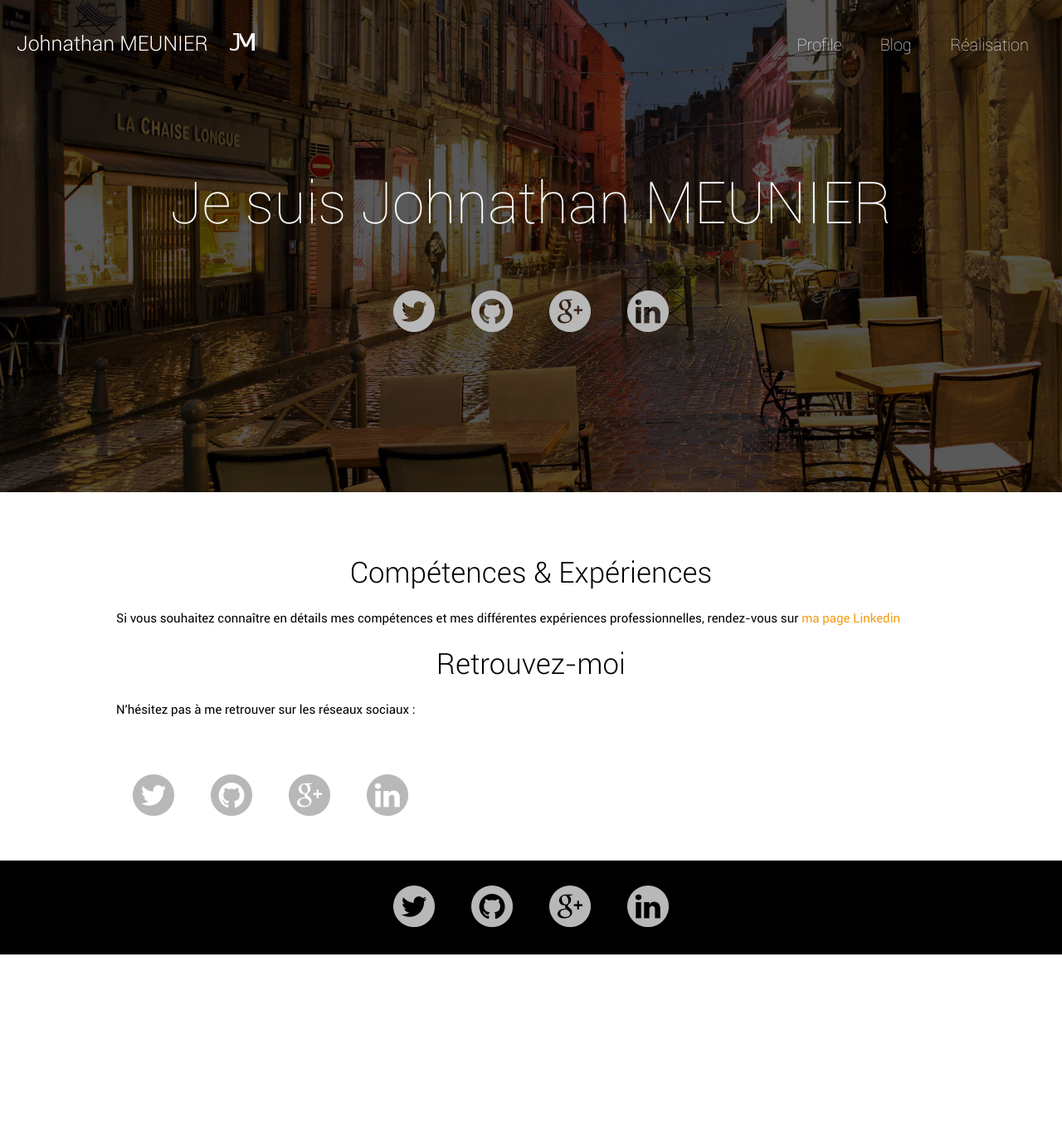
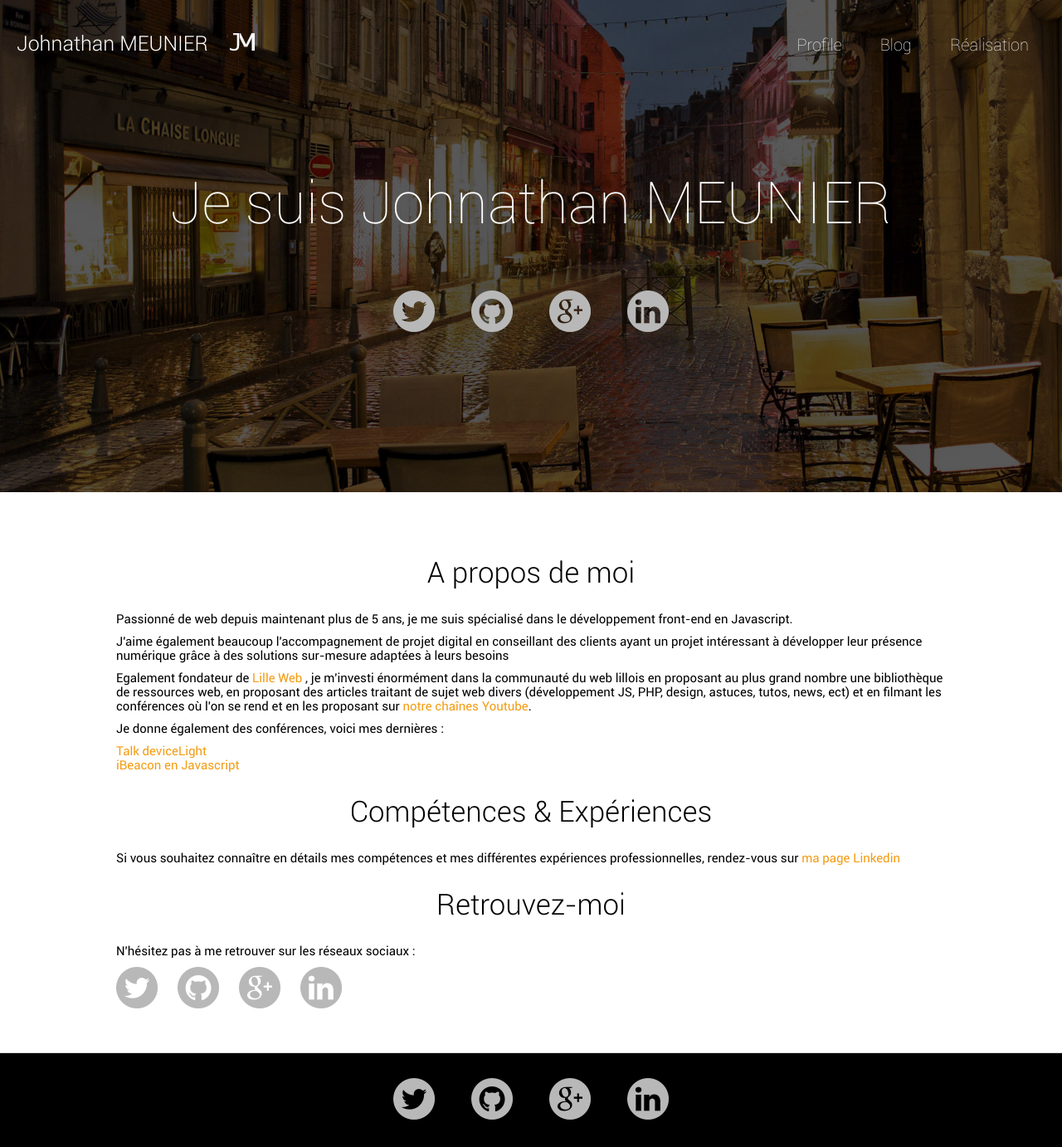
Before and after one commit to johnmeunier/johnathan.fr, a Jekyll site: the page built from profile/index.html, in a window 1280 px wide. Shown: the whole page at 83% size. Built offline with Jekyll 4.4.1, drawn with Linux system fonts in a browser that asks for light colours; before the commit the page ends 1150 px from its top, so only the background shows below that.

Commit message:
finish profile page

```diff
--- a/_sass/fonts.scss
+++ b/_sass/fonts.scss
@@ -50,9 +50,14 @@ h4{
   margin: 15px 0px;
 }
 
-p{
+p, li{
   font-family: 'RobotoRegular';
   font-size: 15px;
+  margin : 10px 0px;
+  line-height: 17px;
+}
+li{
+  margin : 0px;
 }
 
 .quote h3{
--- a/_sass/pageList.scss
+++ b/_sass/pageList.scss
@@ -42,3 +42,10 @@ ul.pagination{
     }
   }
 }
+
+.posts .socialNetwork{
+  margin : 0px;
+  i{
+    margin-left: 0px;
+  }
+}
--- a/blog/index.html
+++ b/blog/index.html
@@ -6,7 +6,7 @@ layout: pageTemplate
     {% for post in paginator.posts %}
       <article>
         <div class="post">
-          <h2 class="post_title"><a href="http://johnathan.fr/blog/_site{{ post.url }}">{{ post.title }}</a></h2>
+          <h2 class="post_title">{{ post.title }}</h2>
           <h4 class="post_date">{{ post.date | date_to_string }}</h4>
           <div class="shareTwitter">
 
--- a/profile/index.html
+++ b/profile/index.html
@@ -5,11 +5,24 @@ layout: pageTemplate
   <div class="posts">
     <article>
       <div class="post">
+        <h2> A propos de moi </h2>
+        <p> Passionné de web depuis maintenant plus de 5 ans, je me suis spécialisé dans le développement front-end en Javascript. </p>
+        <p> J'aime également beaucoup l'accompagnement de projet digital en conseillant des clients ayant un projet intéressant à développer leur présence numérique grâce à des solutions sur-mesure adaptées à leurs besoins </p>
+        <p> Egalement fondateur de <a href="http://www.lilleweb.fr"> Lille Web </a>, je m'investi énormément dans la communauté du web lillois en proposant au plus grand nombre une bibliothèque de ressources web, en proposant des articles traitant de sujet web divers (développement JS, PHP, design, astuces, tutos, news, ect) et en filmant les conférences où l'on se rend et en les proposant sur <a href="https://www.youtube.com/channel/UC7OVjzAqpBYqo5-pFC8At7g">notre chaînes Youtube</a>.</p>
+        <p> Je donne également des conférences, voici mes dernières : </p>
+        <ul>
+            {% for redaction in site.data.redactions.conferences %}
+              <li><a href="{{redaction[1].link}}">{{redaction[1].name}}</a></li>
+            {% endfor %}
+        </ul>
+
         <h2> Compétences & Expériences </h2>
         <p> Si vous souhaitez connaître en détails mes compétences et mes différentes expériences professionnelles, rendez-vous sur <a href="">ma page Linkedin </a>
+
         <h2> Retrouvez-moi </h2>
         <p> N'hésitez pas à me retrouver sur les réseaux sociaux : </p>
         {% include socialNetwork.html %}
+
       </div>
     </article>
   </div>
```
